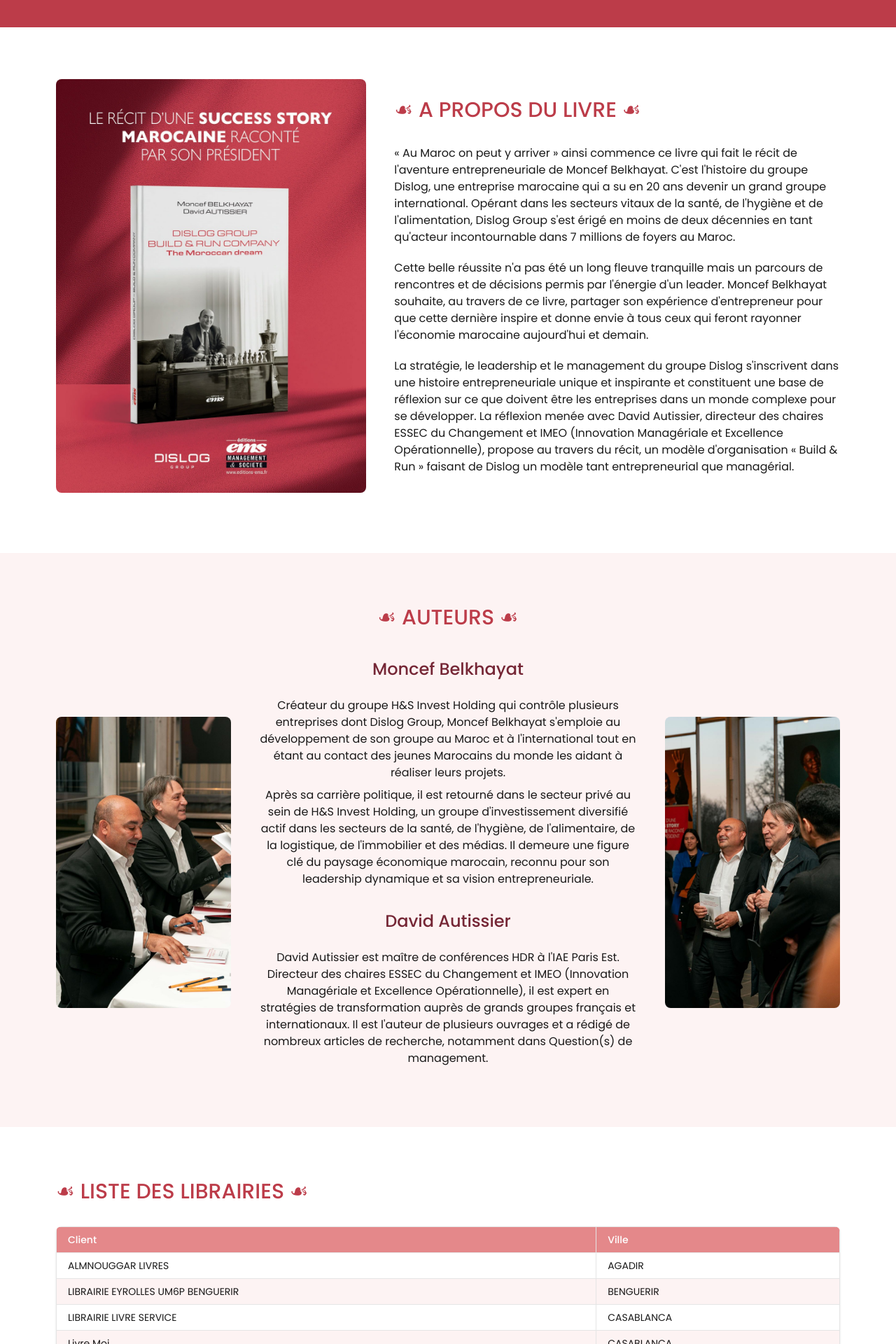
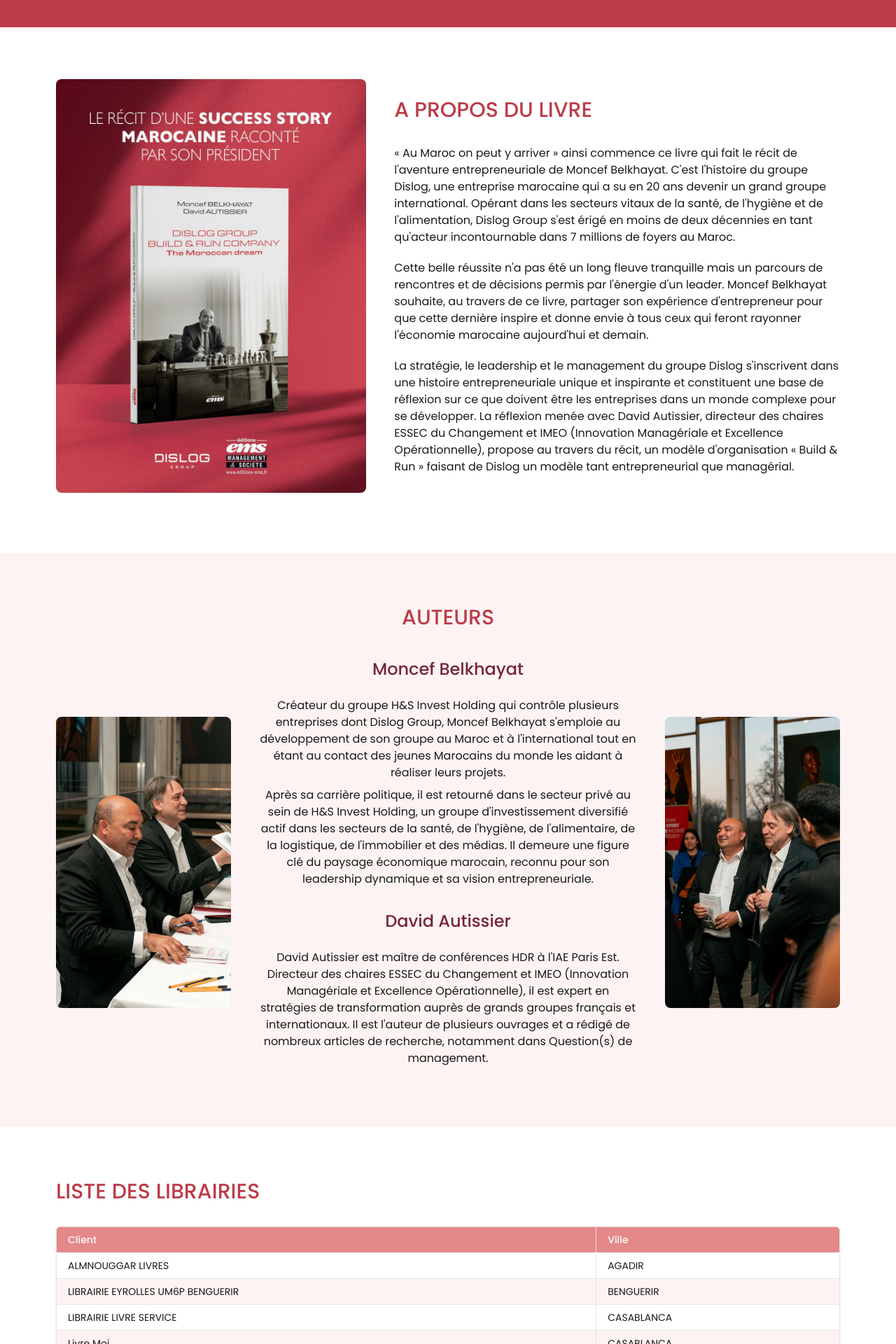
Before and after one commit to H-S-Invest-Holding/buildandrun, a Next.js app: page / in a window 1280 px wide. Shown: the part 775-2695 px from the top of the page at 70% size. Built offline with nearby package versions, Linux system fonts and the light colour scheme.

Commit message:
Remove emoji

```diff
--- a/app/components/Authors/index.tsx
+++ b/app/components/Authors/index.tsx
@@ -8,7 +8,7 @@
         <BlurFade inView={true}>
           <div className="grid grid-cols-1 md:grid-cols-12 items-center gap-10">
             <h5 className="md:col-span-12 text-center text-xl sm:text-2xl md:text-3xl uppercase font-medium text-brickred-600 -mb-4 md:mb-0">
-            ☙ Auteurs ☙
+            Auteurs
             </h5>
             {/* >=xl view */}
             <div className="hidden xl:block col-span-3 relative aspect-[3/5] rounded-lg overflow-hidden">
--- a/app/components/Book/index.tsx
+++ b/app/components/Book/index.tsx
@@ -17,7 +17,7 @@
             </div>
             <div className="md:col-span-7 flex flex-col justify-center">
               <h5 className="text-xl sm:text-2xl md:text-3xl text-center md:text-start uppercase font-medium text-brickred-600 mb-5 md:mb-8">
-              ☙ A Propos du livre ☙
+              A Propos du livre
               </h5>
               <p className="font-normal text-md text-black text-opacity-90 mb-5">
                 « Au Maroc on peut y arriver » ainsi commence ce livre qui fait
--- a/app/components/Libraries/index.tsx
+++ b/app/components/Libraries/index.tsx
@@ -38,7 +38,7 @@
           <div className="grid grid-cols-1 md:grid-cols-12 gap-10">
             <div className="md:col-span-12">
               <h5 className="text-xl sm:text-2xl md:text-3xl text-center md:text-start uppercase font-medium text-brickred-600 mb-5 md:mb-8">
-              ☙ Liste des librairies ☙
+              Liste des librairies
               </h5>
               <div className="overflow-auto rounded-lg shadow">
                 <table className="min-w-full border border-gray-300 bg-white">
```
